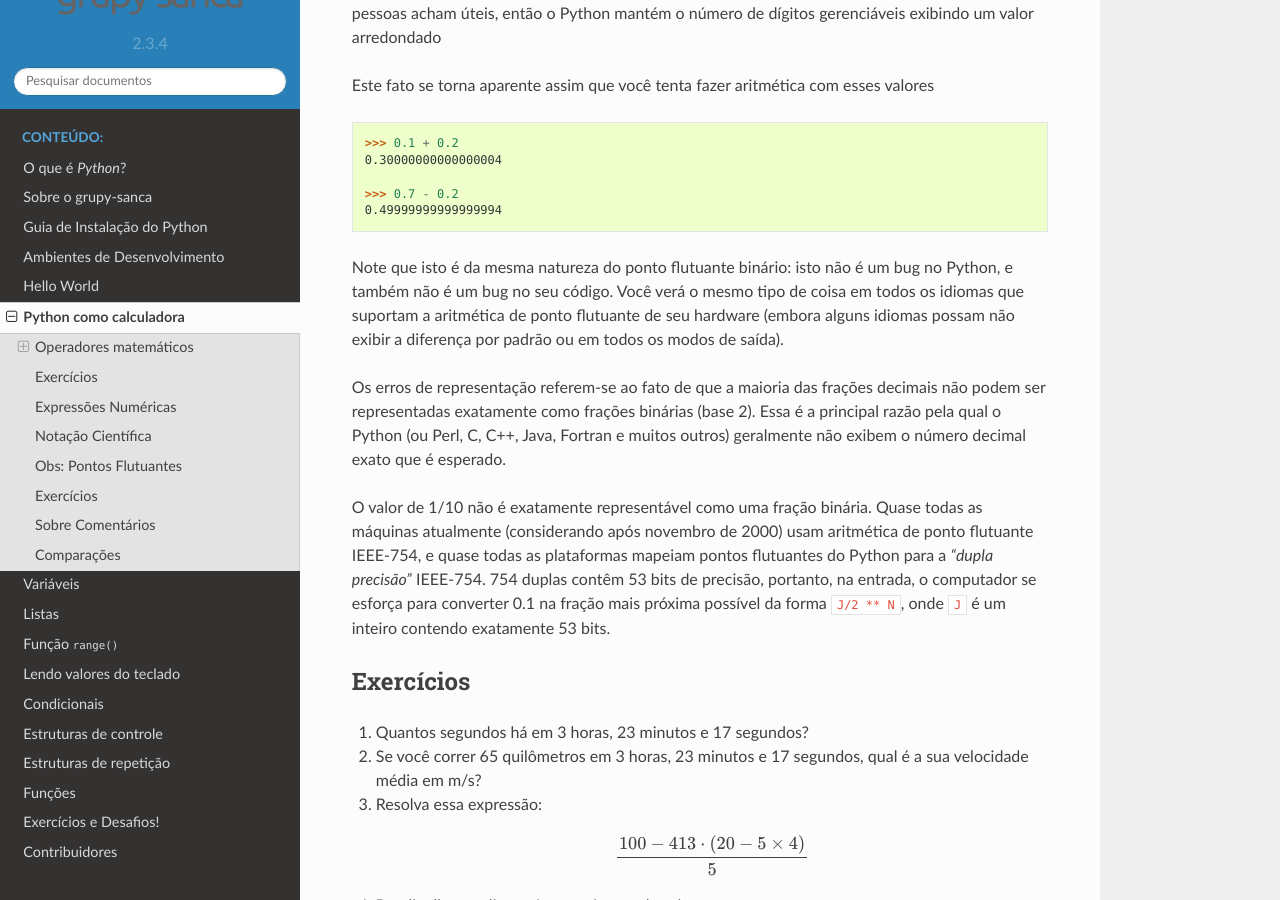
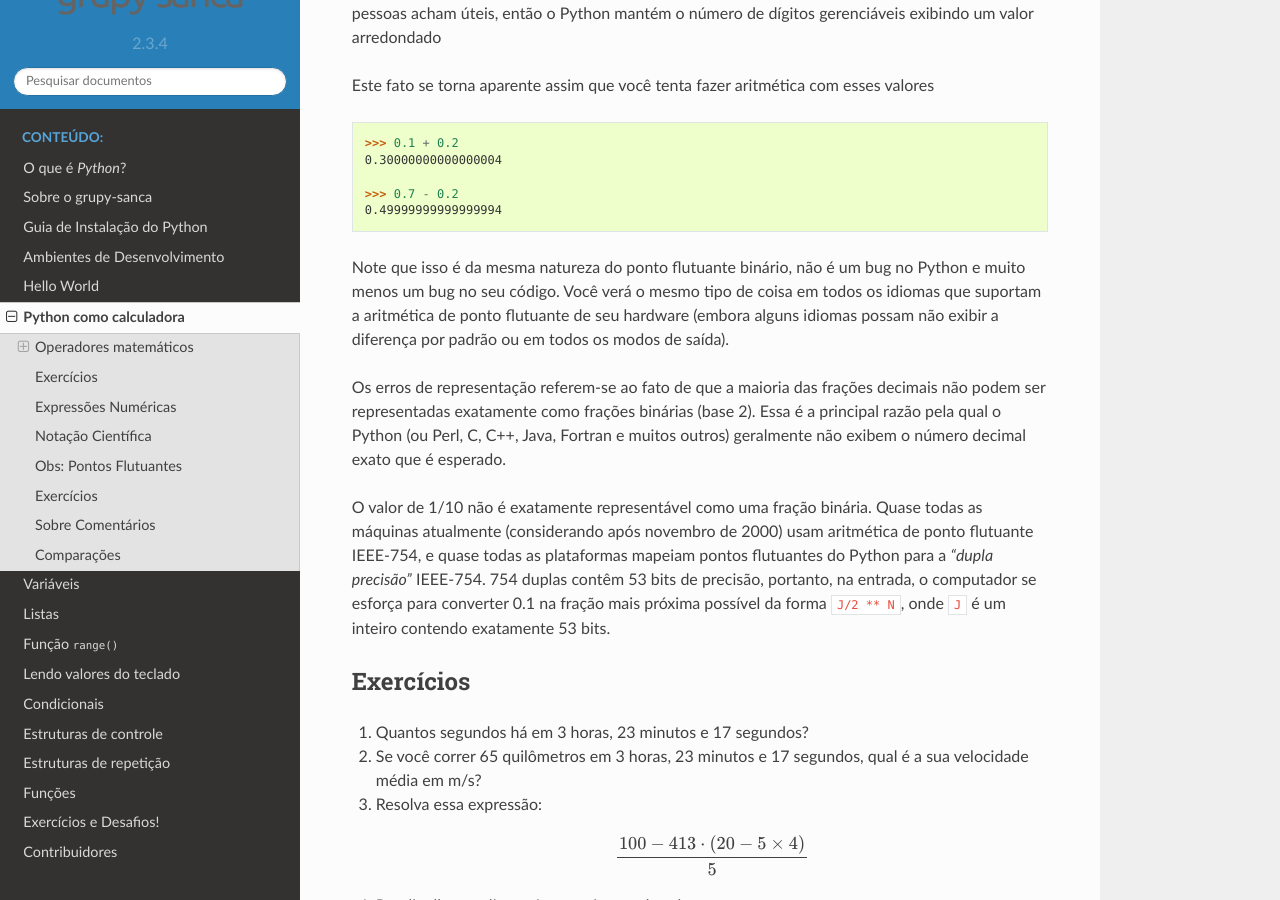
Before and after one commit to grupy-sanca/curso-python, a Sphinx documentation site: the page built from source/calculadora.rst, in a window 1280 px wide and 900 px high, scrolled down 4771 px. Built offline with Sphinx 7.4.7 and the Read the Docs theme 2.0.0, drawn with Linux system fonts in a browser that asks for light colours.

Commit message:
another typo

```diff
--- a/source/calculadora.rst
+++ b/source/calculadora.rst
@@ -263,7 +263,7 @@ Este fato se torna aparente assim que você tenta fazer aritmética com esses va
     >>> 0.7 - 0.2
     0.49999999999999994
 
-Note que isto é da mesma natureza do ponto flutuante binário: isto não é um bug no Python, e também não é um bug no seu código. Você verá o mesmo tipo de coisa em todos os idiomas que suportam a aritmética de ponto flutuante de seu hardware (embora alguns idiomas possam não exibir a diferença por padrão ou em todos os modos de saída).
+Note que isso é da mesma natureza do ponto flutuante binário, não é um bug no Python e muito menos um bug no seu código. Você verá o mesmo tipo de coisa em todos os idiomas que suportam a aritmética de ponto flutuante de seu hardware (embora alguns idiomas possam não exibir a diferença por padrão ou em todos os modos de saída).
 
 Os erros de representação referem-se ao fato de que a maioria das frações decimais não podem ser representadas exatamente como frações binárias (base 2). Essa é a principal razão pela qual o Python (ou Perl, C, C++, Java, Fortran e muitos outros) geralmente não exibem o número decimal exato que é esperado.
 
```
